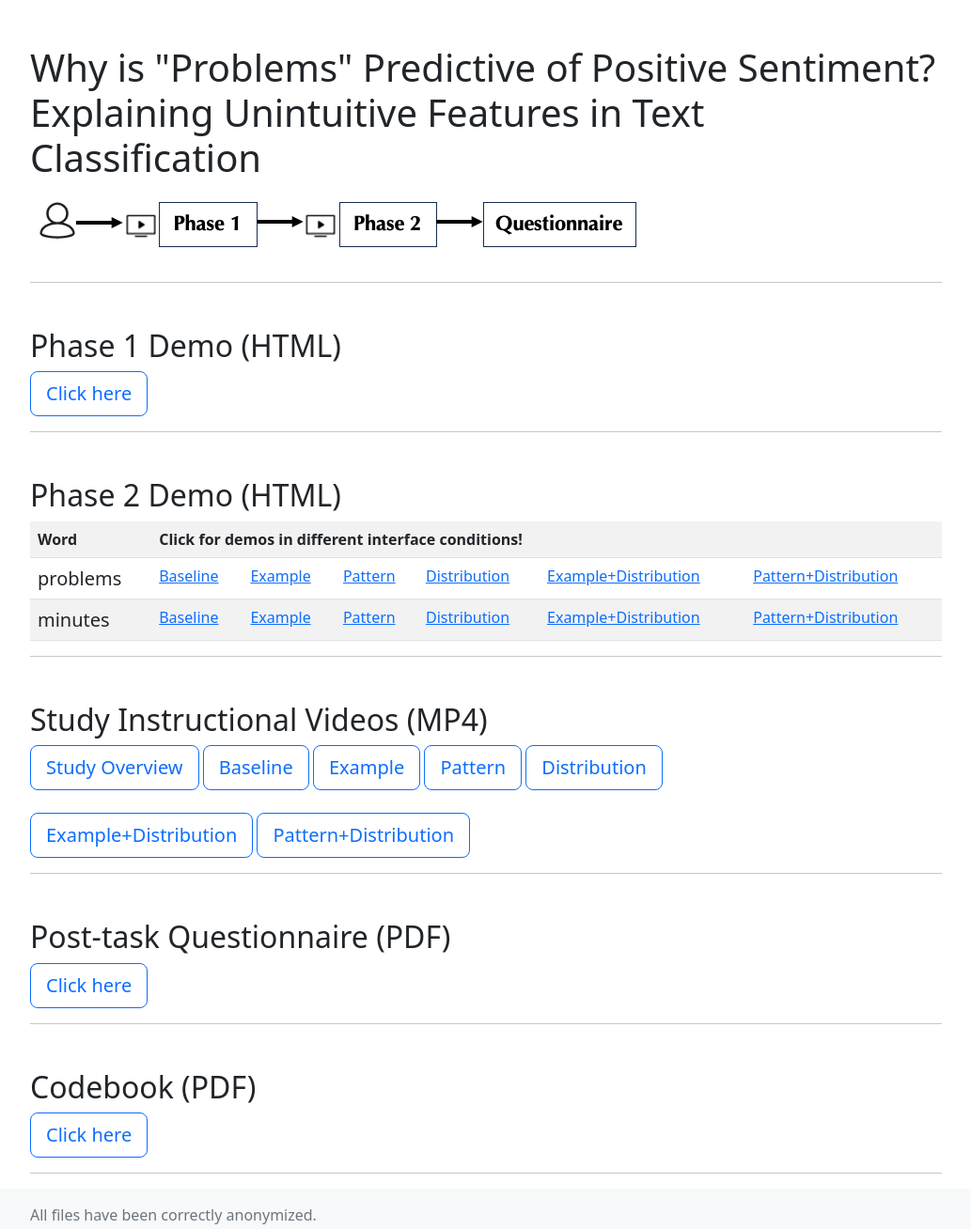
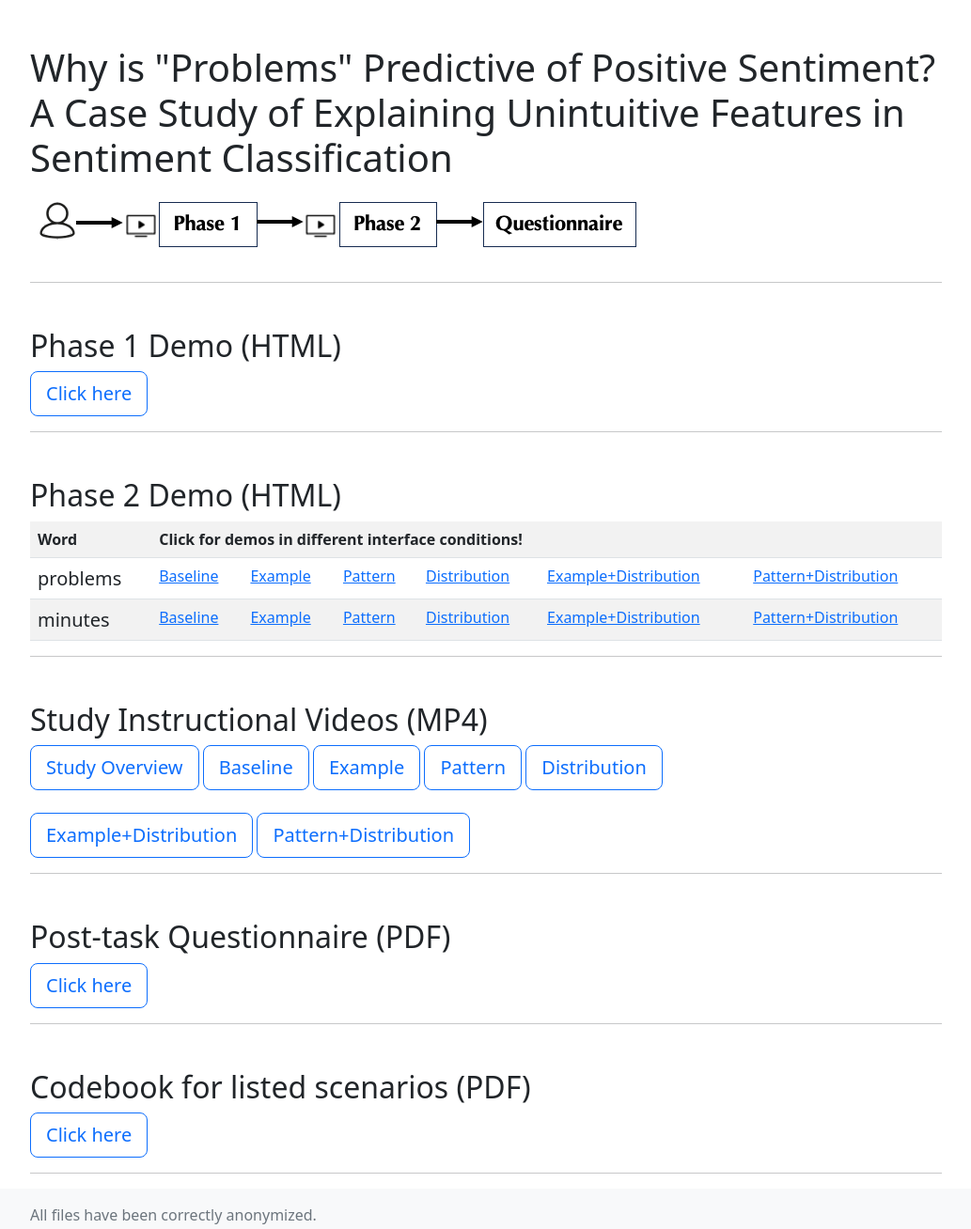
Before and after one commit to q-anonymous1/unintuitive_features_demo, a plain HTML site: page index.html in a window 1280 px wide. Shown: the whole page at 94% size, without its empty margins (123-1156 px from the left). Drawn offline with nearby package versions, Linux system fonts and the light colour scheme.

Commit message:
Update index.html

```diff
--- a/index.html
+++ b/index.html
@@ -17,7 +17,7 @@
         <!-- Begin page content -->
         <main class="flex-shrink-0">
             <div class="container">
-                <h1 class="mt-5">Why is "Problems" Predictive of Positive Sentiment? Explaining Unintuitive Features in Text Classification</h1>
+                <h1 class="mt-5">Why is "Problems" Predictive of Positive Sentiment? A Case Study of Explaining Unintuitive Features in Sentiment Classification</h1>
                 <img src="./other_files/workflow.png" alt="study workflow">
                 <hr>
                 <h2 class="mt-5">Phase 1 Demo (HTML)</h2>
@@ -61,7 +61,7 @@
                 <h2 class="mt-5">Post-task Questionnaire (PDF)</h2>
                 <a href="./other_files/questionnaire.pdf" target="_blank"><button type="button" class="btn btn-outline-primary btn-lg">Click here</button></a>
                 <hr>
-                <h2 class="mt-5">Codebook (PDF)</h2>
+                <h2 class="mt-5">Codebook for listed scenarios (PDF)</h2>
                 <a href="./other_files/codebook.pdf" target="_blank"><button type="button" class="btn btn-outline-primary btn-lg">Click here</button></a>
                 <hr>
             </div>
```
